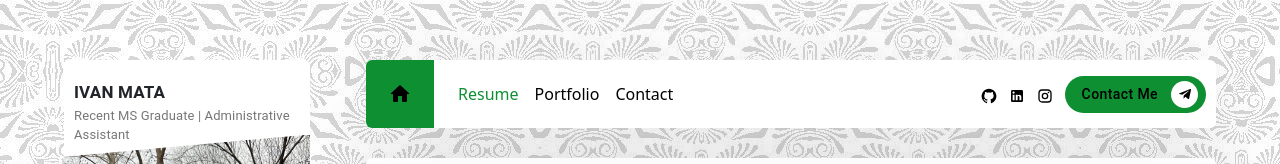
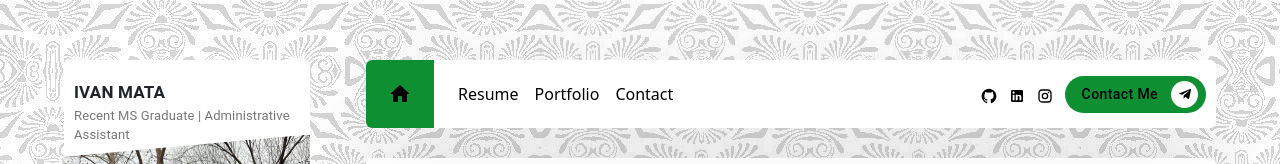
Before and after one commit to imata18/portfolio-homepage, a React (Create React App) app: page / in a window 1280 px wide. Shown: the top 164 px of the page. Built offline with nearby package versions, Linux system fonts and the light colour scheme.

Commit message:
FIxed pathing error

```diff
--- a/src/Components/Header/Header.js
+++ b/src/Components/Header/Header.js
@@ -19,7 +19,7 @@ const Header = (props) => {
 
   return (
     <Navbar expand="lg" sticky='top' className='header'>
-      <Nav.Link as={NavLink} to='/'>
+      <Nav.Link as={NavLink} to='/portfolio-homepage'>
         <Navbar.Brand className='header_home'>
           <HomeRounded/>
         </Navbar.Brand>
@@ -29,7 +29,7 @@ const Header = (props) => {
 
       <Navbar.Collapse>
         <Nav className='header_left'>
-          <Nav.Link as={NavLink} to='/' className={pathName == '/portfolio-homepage' ? 'header_link_active' : 'header_link'}>
+          <Nav.Link as={NavLink} to='/portfolio-homepage' className={pathName == '/portfolio-homepage' ? 'header_link_active' : 'header_link'}>
             Resume
           </Nav.Link>
 
```
